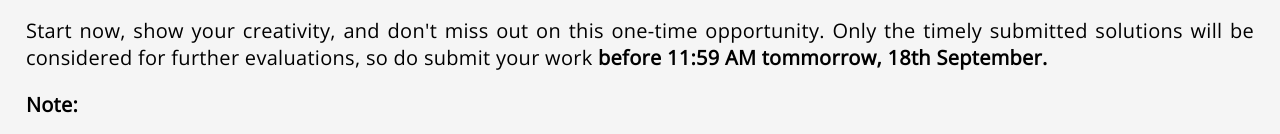
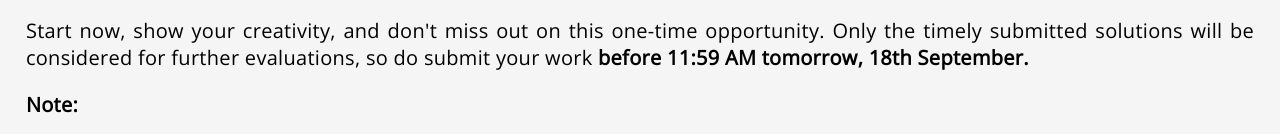
Before and after one commit to ayush-lab/email-template, a plain HTML site: page index.html in a window 1280 px wide. Shown: the part 557-691 px from the top of the page. Drawn offline with nearby package versions, Linux system fonts and the light colour scheme.

Commit message:
Update index.html

```diff
--- a/index.html
+++ b/index.html
@@ -222,7 +222,7 @@ Out of the 3 tasks given below, you have to complete at least 2 and upload the f
 
         <div class="top2">
             Start now, show your creativity, and don't miss out on this one-time opportunity. Only the timely submitted solutions will be considered for further evaluations, so do submit your work
-<b>before 11:59 AM tommorrow, 18th September.</b>
+<b>before 11:59 AM tomorrow, 18th September.</b>
         </div>
 
         <div class="top2">
```
